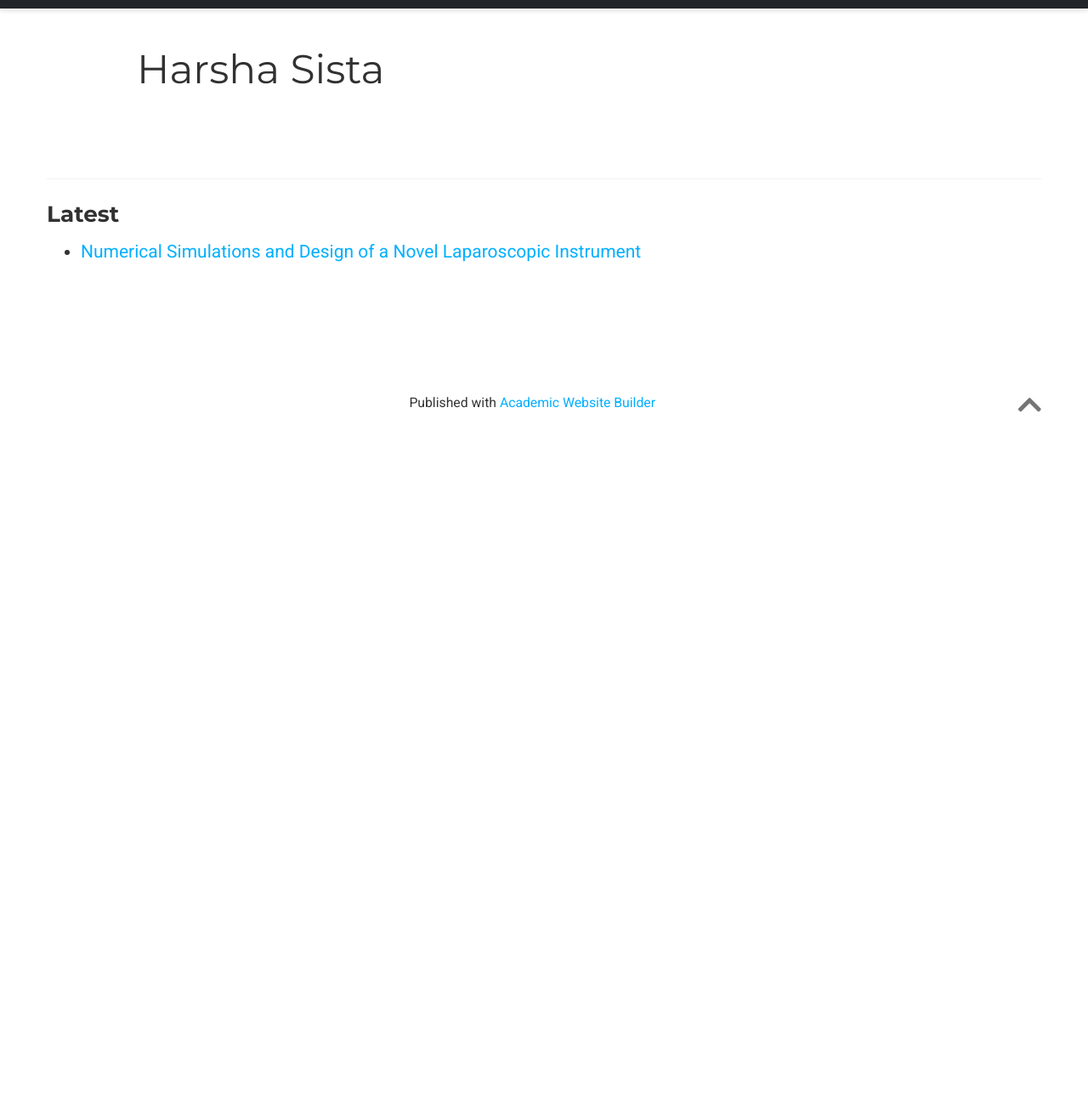
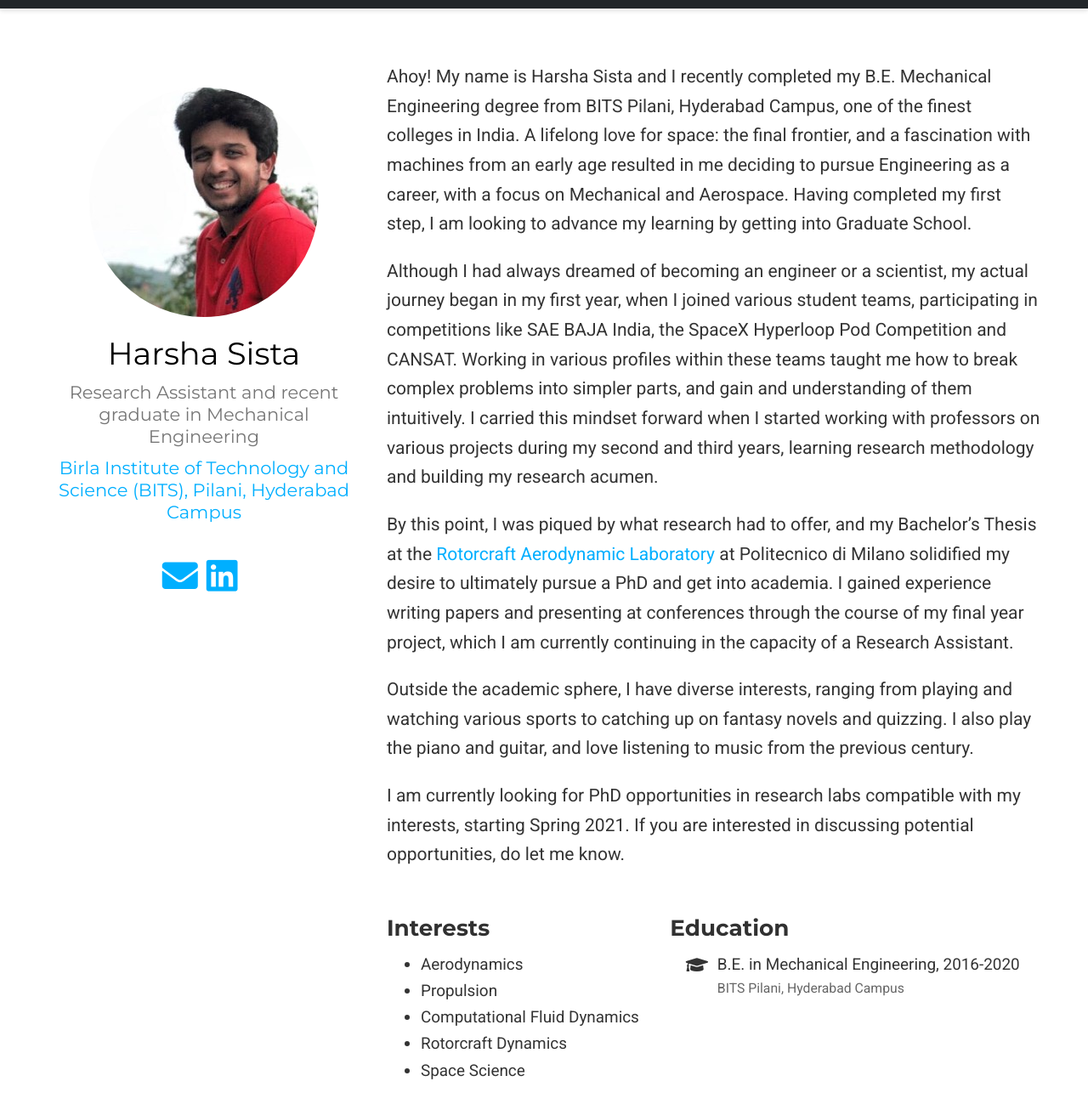
Before and after one commit to atsis98/atsis98.github.io, a plain HTML site: page author/harsha-sista/index.html in a window 1280 px wide. Shown: the part 60-1359 px from the top of the page at 85% size. Before the commit the page ends 800 px from the top, so only its background shows below. Drawn offline with nearby package versions, Linux system fonts and the light colour scheme; some packages are replaced by stand-ins of ours; some icons are missing.

Commit message:
Edited laparoscopy article and project section layout

```diff
--- a/author/harsha-sista/index.html
+++ b/author/harsha-sista/index.html
@@ -256,7 +256,7 @@
   <meta property="og:description" content="Research Assistant and recent graduate in Mechanical Engineering"><meta property="og:image" content="https://atsis98.github.io/images/icon_hu3f7b2b206f3b1a0e7569742943667eab_21402_512x512_fill_lanczos_center_2.png">
   <meta property="twitter:image" content="https://atsis98.github.io/images/icon_hu3f7b2b206f3b1a0e7569742943667eab_21402_512x512_fill_lanczos_center_2.png"><meta property="og:locale" content="en-us">
 
-    <meta property="og:updated_time" content="2020-08-18T22:38:08&#43;05:30">
+
 
 
 
@@ -532,10 +532,6 @@
 
 
 
-<div class="universal-wrapper pt-3">
-  <h1>Harsha Sista</h1>
-</div>
-
 
 <section id="profile-page" class="pt-5">
   <div class="container">
@@ -545,16 +541,154 @@
 
 
 
-    <div class="article-widget content-widget-hr">
-      <h3>Latest</h3>
-      <ul>
+
+
+
+
+
+
+
+
+
+
+
+
+
+
+
+<div class="row">
+  <div class="col-12 col-lg-4">
+    <div id="profile">
+
+
+
+      <img class="avatar avatar-circle" src="/author/harsha-sista/avatar_huc37a5aa64bd5244a400e13421fb5b342_92971_270x270_fill_q90_lanczos_center.jpg" alt="Harsha Sista">
+
+
+      <div class="portrait-title">
+        <h2>Harsha Sista</h2>
+        <h3>Research Assistant and recent graduate in Mechanical Engineering</h3>
+
+
+        <h3>
+          <a href="https://www.bits-pilani.ac.in/hyderabad/" target="_blank" rel="noopener">
+          <span>Birla Institute of Technology and Science (BITS), Pilani, Hyderabad Campus</span>
+          </a>
+        </h3>
+
+      </div>
+
+      <ul class="network-icon" aria-hidden="true">
+
+
+
+
+
+
+
+
+
 
         <li>
-          <a href="/project/laparoscopy/">Numerical Simulations and Design of a Novel Laparoscopic Instrument </a>
+          <a href="mailto:f20160358@hyderabad.bits-pilani.ac.in" >
+            <i class="fas fa-envelope big-icon"></i>
+          </a>
+        </li>
+
+
+
+
+
+
+
+
+
+
+
+
+        <li>
+          <a href="https://www.linkedin.com/in/harsha-sista/" target="_blank" rel="noopener">
+            <i class="fab fa-linkedin big-icon"></i>
+          </a>
+        </li>
+
+
+
+
+
+
+
+
+
+
+        <li>
+          <a href="/files/cv.pdf" >
+            <i class="ai ai-cv big-icon"></i>
+          </a>
         </li>
 
       </ul>
+
     </div>
+  </div>
+  <div class="col-12 col-lg-8">
+
+
+
+
+    <p>Ahoy! My name is Harsha Sista and I recently completed my B.E. Mechanical Engineering degree from BITS Pilani, Hyderabad Campus, one of the finest colleges in India. A lifelong love for space: the final frontier, and a fascination with machines from an early age resulted in me deciding to pursue Engineering as a career, with a focus on Mechanical and Aerospace. Having completed my first step, I am looking to advance my learning by getting into Graduate School.</p>
+<p>Although I had always dreamed of becoming an engineer or a scientist, my actual journey began in my first year, when I joined various student teams, participating in competitions like SAE BAJA India, the SpaceX Hyperloop Pod Competition and CANSAT. Working in various profiles within these teams taught me how to break complex problems into simpler parts, and gain and understanding of them intuitively. I carried this mindset forward when I started working with professors on various projects during my second and third years, learning research methodology and building my research acumen.</p>
+<p>By this point, I was piqued by what research had to offer, and my Bachelor&rsquo;s Thesis at the <a href="https://www.aero.polimi.it/it/ricerca/laboratori-di-ricerca/dettaglio-laboratorio/?uid=23">Rotorcraft Aerodynamic Laboratory</a> at Politecnico di Milano solidified my desire to ultimately pursue a PhD and get into academia. I gained experience writing papers and presenting at conferences through the course of my final year project, which I am currently continuing in the capacity of a Research Assistant.</p>
+<p>Outside the academic sphere, I have diverse interests, ranging from playing and watching various sports to catching up on fantasy novels and quizzing. I also play the piano and guitar, and love listening to music from the previous century.</p>
+<p>I am currently looking for PhD opportunities in research labs compatible with my interests, starting Spring 2021. If you are interested in discussing potential opportunities, do let me know.</p>
+
+
+    <div class="row">
+
+
+      <div class="col-md-5">
+        <h3>Interests</h3>
+        <ul class="ul-interests">
+
+          <li>Aerodynamics</li>
+
+          <li>Propulsion</li>
+
+          <li>Computational Fluid Dynamics</li>
+
+          <li>Rotorcraft Dynamics</li>
+
+          <li>Space Science</li>
+
+        </ul>
+      </div>
+
+
+
+      <div class="col-md-7">
+        <h3>Education</h3>
+        <ul class="ul-edu fa-ul">
+
+          <li>
+            <i class="fa-li fas fa-graduation-cap"></i>
+            <div class="description">
+              <p class="course">B.E. in Mechanical Engineering, 2016-2020</p>
+              <p class="institution">BITS Pilani, Hyderabad Campus</p>
+            </div>
+          </li>
+
+        </ul>
+      </div>
+
+
+    </div>
+  </div>
+</div>
+
+
+
+
+
 
   </div>
 </section>
--- a/author/harsha-sista/index.xml
+++ b/author/harsha-sista/index.xml
@@ -157,6 +157,7 @@
 
 &lt;p&gt;To achieve the desired multi-functionality, we decided to add a sleeve covering the forceps, which would act as the common conduit for the S-I process as well as the CO2 insufflation, depending on usage.&lt;/p&gt;
 &lt;p&gt;After spending the first few weeks building a forceps assembly based on existing designs, I added the outer sleeve and other components as required. The design process was iterative in nature, with me working closely with my two advising professors and the Ph.D. student to give it the desired shape, literally and figuratively. After all the requirements were met, we filed an Invention Disclosure Form and applied for an Indian Patent for our design.&lt;/p&gt;
+&lt;h2 id=&#34;bpart-2-non-newtonian-simulationsb&#34;&gt;&lt;b&gt;Part 2: Non-Newtonian Simulations&lt;/b&gt;&lt;/h2&gt;
 &lt;p&gt;What is a non-Newtonian fluid? It is a fluid that does not follow Newton&amp;rsquo;s law of viscosity. Now, what is that? Newton defines viscosity as the ratio between shear stress and shear rate.&lt;/p&gt;
 
 
--- a/category/undergraduate-projects/index.xml
+++ b/category/undergraduate-projects/index.xml
@@ -157,6 +157,7 @@
 
 &lt;p&gt;To achieve the desired multi-functionality, we decided to add a sleeve covering the forceps, which would act as the common conduit for the S-I process as well as the CO2 insufflation, depending on usage.&lt;/p&gt;
 &lt;p&gt;After spending the first few weeks building a forceps assembly based on existing designs, I added the outer sleeve and other components as required. The design process was iterative in nature, with me working closely with my two advising professors and the Ph.D. student to give it the desired shape, literally and figuratively. After all the requirements were met, we filed an Invention Disclosure Form and applied for an Indian Patent for our design.&lt;/p&gt;
+&lt;h2 id=&#34;bpart-2-non-newtonian-simulationsb&#34;&gt;&lt;b&gt;Part 2: Non-Newtonian Simulations&lt;/b&gt;&lt;/h2&gt;
 &lt;p&gt;What is a non-Newtonian fluid? It is a fluid that does not follow Newton&amp;rsquo;s law of viscosity. Now, what is that? Newton defines viscosity as the ratio between shear stress and shear rate.&lt;/p&gt;
 
 
--- a/index.xml
+++ b/index.xml
@@ -157,6 +157,7 @@
 
 &lt;p&gt;To achieve the desired multi-functionality, we decided to add a sleeve covering the forceps, which would act as the common conduit for the S-I process as well as the CO2 insufflation, depending on usage.&lt;/p&gt;
 &lt;p&gt;After spending the first few weeks building a forceps assembly based on existing designs, I added the outer sleeve and other components as required. The design process was iterative in nature, with me working closely with my two advising professors and the Ph.D. student to give it the desired shape, literally and figuratively. After all the requirements were met, we filed an Invention Disclosure Form and applied for an Indian Patent for our design.&lt;/p&gt;
+&lt;h2 id=&#34;bpart-2-non-newtonian-simulationsb&#34;&gt;&lt;b&gt;Part 2: Non-Newtonian Simulations&lt;/b&gt;&lt;/h2&gt;
 &lt;p&gt;What is a non-Newtonian fluid? It is a fluid that does not follow Newton&amp;rsquo;s law of viscosity. Now, what is that? Newton defines viscosity as the ratio between shear stress and shear rate.&lt;/p&gt;
 
 
--- a/project/index.xml
+++ b/project/index.xml
@@ -157,6 +157,7 @@
 
 &lt;p&gt;To achieve the desired multi-functionality, we decided to add a sleeve covering the forceps, which would act as the common conduit for the S-I process as well as the CO2 insufflation, depending on usage.&lt;/p&gt;
 &lt;p&gt;After spending the first few weeks building a forceps assembly based on existing designs, I added the outer sleeve and other components as required. The design process was iterative in nature, with me working closely with my two advising professors and the Ph.D. student to give it the desired shape, literally and figuratively. After all the requirements were met, we filed an Invention Disclosure Form and applied for an Indian Patent for our design.&lt;/p&gt;
+&lt;h2 id=&#34;bpart-2-non-newtonian-simulationsb&#34;&gt;&lt;b&gt;Part 2: Non-Newtonian Simulations&lt;/b&gt;&lt;/h2&gt;
 &lt;p&gt;What is a non-Newtonian fluid? It is a fluid that does not follow Newton&amp;rsquo;s law of viscosity. Now, what is that? Newton defines viscosity as the ratio between shear stress and shear rate.&lt;/p&gt;
 
 
--- a/tag/design-and-simulation/index.xml
+++ b/tag/design-and-simulation/index.xml
@@ -157,6 +157,7 @@
 
 &lt;p&gt;To achieve the desired multi-functionality, we decided to add a sleeve covering the forceps, which would act as the common conduit for the S-I process as well as the CO2 insufflation, depending on usage.&lt;/p&gt;
 &lt;p&gt;After spending the first few weeks building a forceps assembly based on existing designs, I added the outer sleeve and other components as required. The design process was iterative in nature, with me working closely with my two advising professors and the Ph.D. student to give it the desired shape, literally and figuratively. After all the requirements were met, we filed an Invention Disclosure Form and applied for an Indian Patent for our design.&lt;/p&gt;
+&lt;h2 id=&#34;bpart-2-non-newtonian-simulationsb&#34;&gt;&lt;b&gt;Part 2: Non-Newtonian Simulations&lt;/b&gt;&lt;/h2&gt;
 &lt;p&gt;What is a non-Newtonian fluid? It is a fluid that does not follow Newton&amp;rsquo;s law of viscosity. Now, what is that? Newton defines viscosity as the ratio between shear stress and shear rate.&lt;/p&gt;
 
 
--- a/tag/laparoscopy/index.xml
+++ b/tag/laparoscopy/index.xml
@@ -157,6 +157,7 @@
 
 &lt;p&gt;To achieve the desired multi-functionality, we decided to add a sleeve covering the forceps, which would act as the common conduit for the S-I process as well as the CO2 insufflation, depending on usage.&lt;/p&gt;
 &lt;p&gt;After spending the first few weeks building a forceps assembly based on existing designs, I added the outer sleeve and other components as required. The design process was iterative in nature, with me working closely with my two advising professors and the Ph.D. student to give it the desired shape, literally and figuratively. After all the requirements were met, we filed an Invention Disclosure Form and applied for an Indian Patent for our design.&lt;/p&gt;
+&lt;h2 id=&#34;bpart-2-non-newtonian-simulationsb&#34;&gt;&lt;b&gt;Part 2: Non-Newtonian Simulations&lt;/b&gt;&lt;/h2&gt;
 &lt;p&gt;What is a non-Newtonian fluid? It is a fluid that does not follow Newton&amp;rsquo;s law of viscosity. Now, what is that? Newton defines viscosity as the ratio between shear stress and shear rate.&lt;/p&gt;
 
 
```
Also changed, not shown: category/undergraduate-projects/index.html (+1 -1 lines), index.html (+79 -35 lines), index.json (+1 -1 lines), project/index.html (+1 -1 lines), project/laparoscopy/index.html (+4 -3 lines), tag/design-and-simulation/index.html (+1 -1 lines), tag/laparoscopy/index.html (+1 -1 lines), project/laparoscopy/featured_hu26bf59bc12cb55b847555cdae4283cbf_138972_540x0_resize_lanczos_2.png (added).
